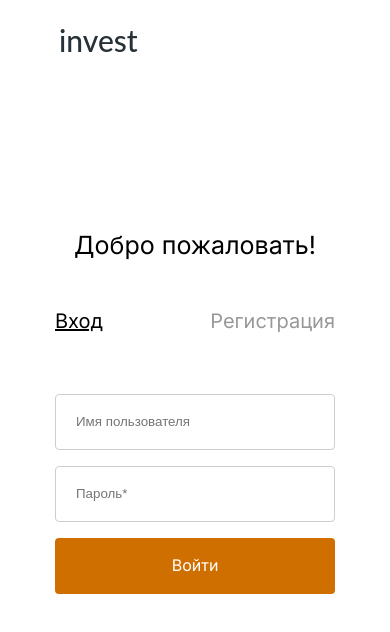
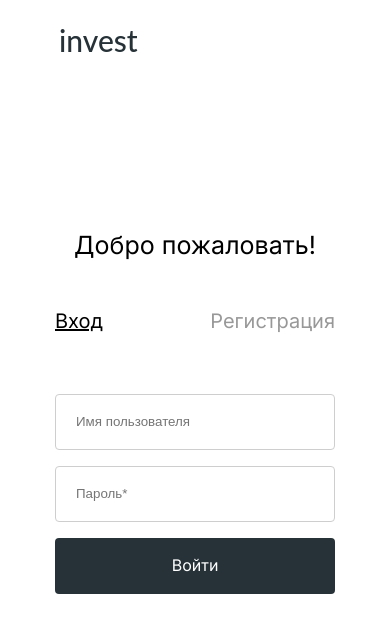
Before and after one commit to keraemoe/oe, a React (Vite) app: page /auth in a window 390 px wide. In both pictures the pointer is over the button "Войти". Shown: the top 632 px of the page. Built offline with nearby package versions, Linux system fonts and the light colour scheme; a web font is replaced by a local one.

Commit message:
fix: bags

```diff
--- a/package.json
+++ b/package.json
@@ -14,6 +14,7 @@
     "antd": "^5.3.0",
     "axios": "^1.3.4",
     "classnames": "^2.3.2",
+    "framer-motion": "^10.2.4",
     "node-sass": "^8.0.0",
     "react": "^18.2.0",
     "react-dom": "^18.2.0",
--- a/src/Pages/Auth/Auth.module.scss
+++ b/src/Pages/Auth/Auth.module.scss
@@ -63,7 +63,7 @@
           padding-left: 20px;
         }
         button {
-          background: #465efd;
+          background: #008000;
           border-radius: 4px;
           width: 343px;
           height: 56px;
@@ -79,7 +79,7 @@
           line-height: 19px;
           color: #ffffff;
           &:hover {
-            background: #cf6f00;
+            background: #263238;
             transition: 0.2s;
           }
         }
@@ -158,7 +158,7 @@
             padding-left: 20px;
           }
           button {
-            background: #465efd;
+            background: #008000;
             border-radius: 4px;
             width: 260px;
             height: 56px;
@@ -174,7 +174,7 @@
             line-height: 19px;
             color: #ffffff;
             &:hover {
-              background: #cf6f00;
+              background: #263238;
               transition: 0.2s;
             }
           }
@@ -251,7 +251,7 @@
             padding-left: 20px;
           }
           button {
-            background: #465efd;
+            background: #008000;
             border-radius: 4px;
             width: 343px;
             height: 56px;
@@ -267,7 +267,7 @@
             line-height: 19px;
             color: #ffffff;
             &:hover {
-              background: #cf6f00;
+              background: #263238;
               transition: 0.2s;
             }
           }
@@ -344,7 +344,7 @@
             padding-left: 20px;
           }
           button {
-            background: #465efd;
+            background: #008000;
             border-radius: 4px;
             width: 280px;
             height: 56px;
@@ -360,7 +360,7 @@
             line-height: 19px;
             color: #ffffff;
             &:hover {
-              background: #cf6f00;
+              background: #263238;
               transition: 0.2s;
             }
           }
@@ -436,7 +436,7 @@
             padding-left: 20px;
           }
           button {
-            background: #465efd;
+            background: #008000;
             border-radius: 4px;
             width: 200px;
             height: 56px;
@@ -452,7 +452,7 @@
             line-height: 19px;
             color: #ffffff;
             &:hover {
-              background: #cf6f00;
+              background: #263238;
               transition: 0.2s;
             }
           }
--- a/src/Pages/Home/HomeComponents/Footer/Footer.module.scss
+++ b/src/Pages/Home/HomeComponents/Footer/Footer.module.scss
@@ -20,6 +20,7 @@
         align-items: center;
         gap: 5px;
         img {
+
         }
         h1 {
           font-family: "Spartan";
--- a/src/Pages/Registration/Registration.module.scss
+++ b/src/Pages/Registration/Registration.module.scss
@@ -64,7 +64,7 @@
           padding-left: 20px;
         }
         button {
-          background: #465efd;
+          background: #008000;
           border-radius: 4px;
           width: 343px;
           height: 56px;
@@ -80,7 +80,7 @@
           line-height: 19px;
           color: #ffffff;
           &:hover {
-            background: #cf6f00;
+            background: #263238;
             transition: 0.2s;
           }
         }
@@ -159,7 +159,7 @@
             padding-left: 20px;
           }
           button {
-            background: #465efd;
+            background: #008000;
             border-radius: 4px;
             width: 260px;
             height: 56px;
@@ -175,7 +175,7 @@
             line-height: 19px;
             color: #ffffff;
             &:hover {
-              background: #cf6f00;
+              background: #263238;
               transition: 0.2s;
             }
           }
@@ -252,7 +252,7 @@
             padding-left: 20px;
           }
           button {
-            background: #465efd;
+            background: #008000;
             border-radius: 4px;
             width: 343px;
             height: 56px;
@@ -268,7 +268,7 @@
             line-height: 19px;
             color: #ffffff;
             &:hover {
-              background: #cf6f00;
+              background: #263238;
               transition: 0.2s;
             }
           }
@@ -345,7 +345,7 @@
             padding-left: 20px;
           }
           button {
-            background: #465efd;
+            background: #008000;
             border-radius: 4px;
             width: 280px;
             height: 56px;
@@ -361,7 +361,7 @@
             line-height: 19px;
             color: #ffffff;
             &:hover {
-              background: #cf6f00;
+              background: #263238;
               transition: 0.2s;
             }
           }
@@ -437,7 +437,7 @@
             padding-left: 20px;
           }
           button {
-            background: #465efd;
+            background: #008000;
             border-radius: 4px;
             width: 200px;
             height: 56px;
@@ -453,7 +453,7 @@
             line-height: 19px;
             color: #ffffff;
             &:hover {
-              background: #cf6f00;
+              background: #263238;
               transition: 0.2s;
             }
           }
```
Also changed, not shown: 1 other file (tests, documents, lock files or other folders).
